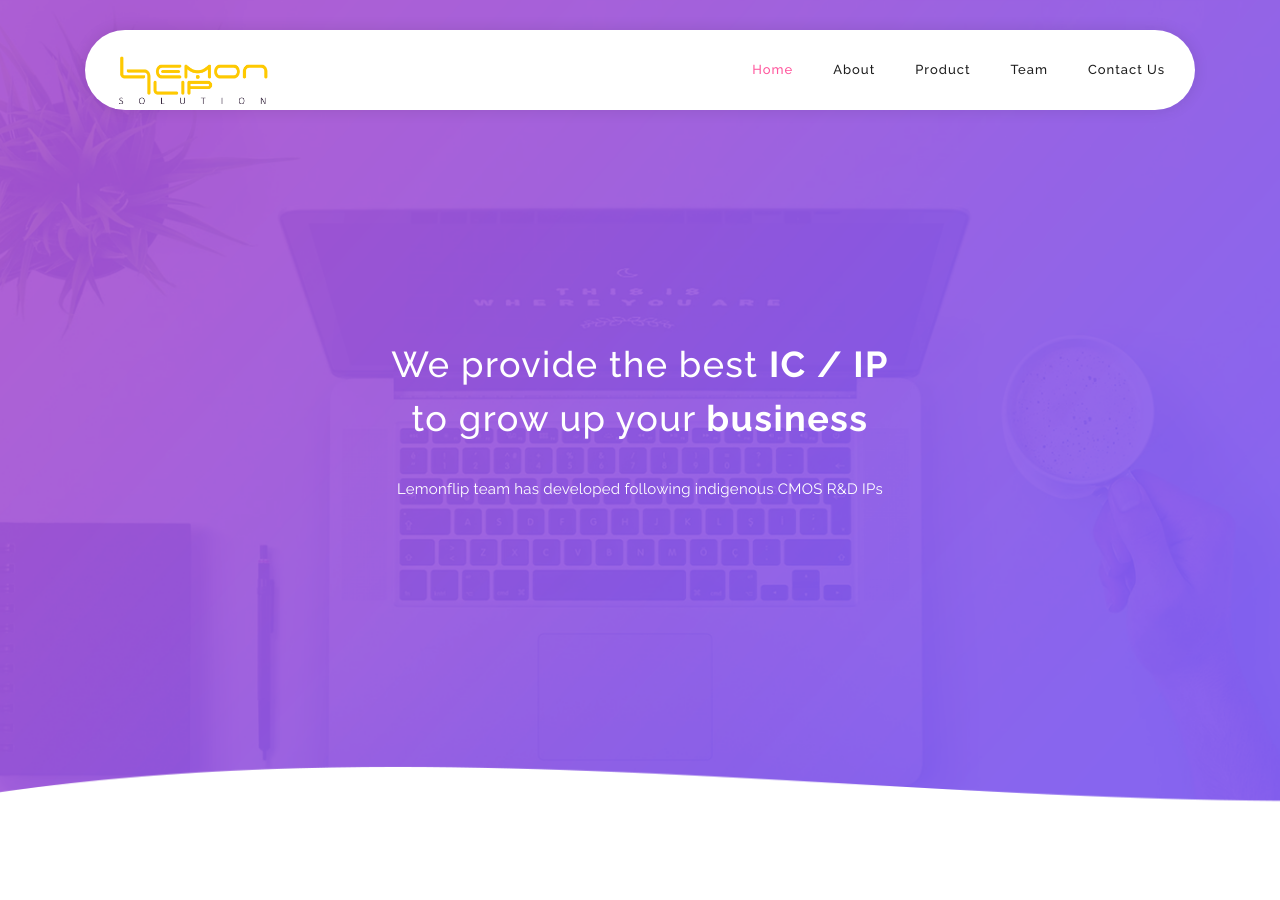
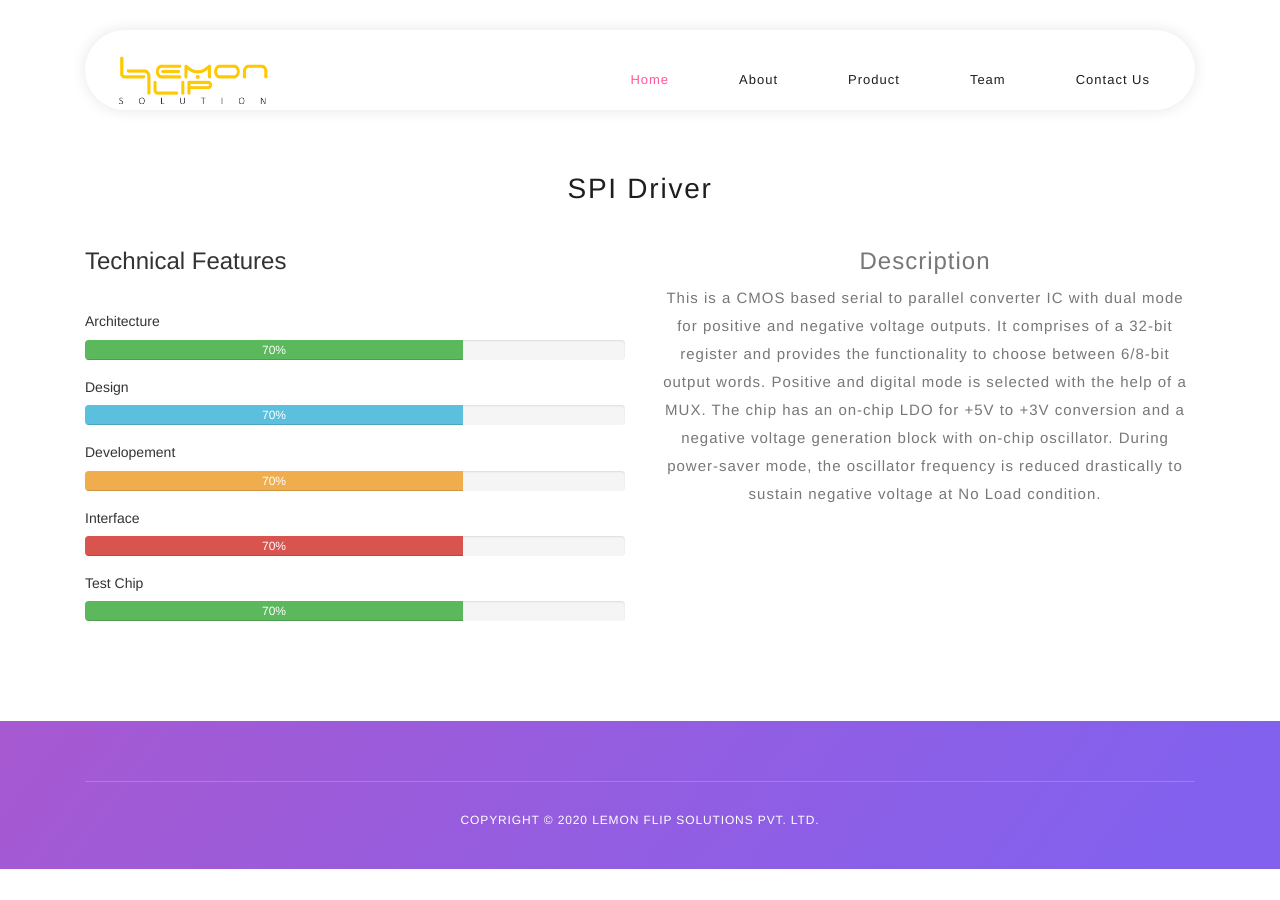
Before and after one commit to greenpmusemi/lemonflip, a Jekyll site: the page built from product.html, in a window 1280 px wide and 900 px high. Built offline with Jekyll 4.4.1, drawn with Linux system fonts in a browser that asks for light colours; some of the changed text lies outside the part shown.

Commit message:
Product page added

```diff
--- a/_includes/footer.html
+++ b/_includes/footer.html
@@ -1,7 +1,7 @@
     <!-- ***** Footer Start ***** -->
     <footer>
         <div class="container">
-            <div class="row">
+            <!-- <div class="row">
                 <div class="col-lg-12 col-md-12 col-sm-12">
                     <ul class="social">
                         <li><a href="#"><i class="fa fa-facebook"></i></a></li>
@@ -11,10 +11,10 @@
                         <li><a href="#"><i class="fa fa-dribbble"></i></a></li>
                     </ul>
                 </div>
-            </div>
+            </div> -->
             <div class="row">
                 <div class="col-lg-12">
-                    <p class="copyright">Copyright &copy; 2020 Softy Pinko Company - Design: TemplateMo</p>
+                    <p class="copyright">Copyright &copy; 2020 Lemon Flip Solutions Pvt. Ltd.</p>
                 </div>
             </div>
         </div>
--- a/_includes/header.html
+++ b/_includes/header.html
@@ -12,9 +12,9 @@
                         <!-- ***** Menu Start ***** -->
                         <ul class="nav">
                             <li><a href="index.html" class="active">Home</a></li>
-                            <li><a href="./about.html">About</a></li>
-                            <li><a href="./product.html">Product</a></li>
-                            <li><a href="./team.html">Team</a></li>
+                            <li><a href="#about">About</a></li>
+                            <li><a href="#product">Product</a></li>
+                            <li><a href="#team">Team</a></li>
                             <li><a href="#contact-us">Contact Us</a></li>
                         </ul>
                         <a class='menu-trigger'>
--- a/index.html
+++ b/index.html
@@ -23,7 +23,7 @@ title: Home
 
 
 <!-- ***** Features Big Item Start ***** -->
-<section class="section padding-top-70 padding-bottom-0" id="features">
+<section class="section padding-top-70 padding-bottom-0" id="about">
     <div class="container">
         <div class="row">
             <div class="col-lg-5 col-md-12 col-sm-12 align-self-center"
@@ -55,7 +55,7 @@ title: Home
 <!-- ***** Features Big Item End ***** -->
 
 <!-- ***** Product details Start ***** -->
-<section class="section" id="blog">
+<section class="section" id="product">
     <div class="container">
         <!-- ***** Section Title Start ***** -->
         <div class="row">
@@ -164,7 +164,7 @@ title: Home
 <!-- ***** Product End ***** -->
 
 <!-- ***** Testimonials Start ***** -->
-<section class="section" id="testimonials">
+<section class="section" id="team">
     <div class="container">
         <!-- ***** Section Title Start ***** -->
         <div class="row">
--- a/product.html
+++ b/product.html
@@ -1,26 +1,7 @@
 ---
 layout: default
-title: Product
+title: SPI Driver
 ---
-<!-- ***** Welcome Area Start ***** -->
-<div class="welcome-area" id="welcome">
-
-    <!-- ***** Header Text Start ***** -->
-    <div class="header-text">
-        <div class="container">
-            <div class="row">
-                <div class="offset-xl-3 col-xl-6 offset-lg-2 col-lg-8 col-md-12 col-sm-12">
-                    <h1>We provide the best <strong>IC / IP </strong><br>to grow up your <strong>business</strong></h1>
-                    <p>Lemonflip team has developed following indigenous CMOS R&D IPs</p>
-                    <!-- <a href="#features" class="main-button-slider">Discover More</a> -->
-                </div>
-            </div>
-        </div>
-    </div>
-    <!-- ***** Header Text End ***** -->
-</div>
-<!-- ***** Welcome Area End ***** -->
-
 <!-- Product Cards -->
 <!-- <section>
     <div class="container">
@@ -38,26 +19,81 @@ title: Product
     </div>
 </section> -->
 
+<link rel="stylesheet" href="https://maxcdn.bootstrapcdn.com/bootstrap/3.4.1/css/bootstrap.min.css">
+<script src="https://ajax.googleapis.com/ajax/libs/jquery/3.5.1/jquery.min.js"></script>
+<script src="https://maxcdn.bootstrapcdn.com/bootstrap/3.4.1/js/bootstrap.min.js"></script>
 
 <!-- ***** Product details Start ***** -->
-<section class="section" id="blog">
+<section class="section" style="padding-top: 150px;" id="blog">
     <div class="container">
         <!-- ***** Section Title Start ***** -->
         <div class="row">
             <div class="col-lg-12">
                 <div class="center-heading">
-                    <h2 class="section-title">Products</h2>
+                    <h2 class="section-title">SPI Driver</h2>
                 </div>
             </div>
-            <div class="offset-lg-3 col-lg-6">
+
+            <div class="col-lg-6">
+                <h3 class="section-title">Technical Features</h3>
+                <br>
+                <h5>Architecture</h5>
+                <div class="progress">
+                    <div class="progress-bar progress-bar-success" role="progressbar" aria-valuenow="70" aria-valuemin="0"
+                        aria-valuemax="100" style="width:70%">
+                        70%
+                    </div>
+                </div>
+
+                <h5>Design</h5>
+                <div class="progress">
+                    <div class="progress-bar progress-bar-info" role="progressbar" aria-valuenow="70" aria-valuemin="0"
+                        aria-valuemax="100" style="width:70%">
+                        70%
+                    </div>
+                </div>
+
+                <h5>Developement</h5>
+                <div class="progress">
+                    <div class="progress-bar progress-bar-warning" role="progressbar" aria-valuenow="70" aria-valuemin="0"
+                        aria-valuemax="100" style="width:70%">
+                        70%
+                    </div>
+                </div>
+
+                <h5>Interface</h5>
+                <div class="progress">
+                    <div class="progress-bar progress-bar-danger" role="progressbar" aria-valuenow="70" aria-valuemin="0"
+                        aria-valuemax="100" style="width:70%">
+                        70%
+                    </div>
+                </div>
+
+                <h5>Test Chip</h5>
+                <div class="progress">
+                    <div class="progress-bar progress-bar-success" role="progressbar" aria-valuenow="70" aria-valuemin="0"
+                        aria-valuemax="100" style="width:70%">
+                        70%
+                    </div>
+                </div>
+
+            </div>
+
+            <div class="col-lg-6">
                 <div class="center-text">
-                    <p>Lemonflip team has developed following indigenous CMOS R&D IPs</p>
+                    <h3 class="section-title">Description</h3>
+                    <p>This is a CMOS based serial to parallel converter IC with dual mode for positive and negative
+                        voltage outputs. It comprises of a 32-bit register and provides the functionality to choose
+                        between 6/8-bit output words. Positive and digital mode is selected with the help of a MUX. The
+                        chip has an on-chip LDO for +5V to +3V conversion and a negative voltage generation block with
+                        on-chip oscillator. During power-saver mode, the oscillator frequency is reduced drastically to
+                        sustain negative voltage at No Load condition.</p>
                 </div>
             </div>
         </div>
         <!-- ***** Section Title End ***** -->
 
-        <div class="row">
+        <!-- <div class="row">
             <div class="col-lg-4 col-md-6 col-sm-12">
                 <div class="blog-post-thumb">
                     <div class="img">
@@ -143,7 +179,7 @@ title: Product
                     </div>
                 </div>
             </div>
-        </div>
+        </div> -->
     </div>
 </section>
 <!-- ***** Product End ***** -->
```
Also changed, not shown: assets/images/logo/lemon-full-7.png, assets/images/logo/logo.png (added).
